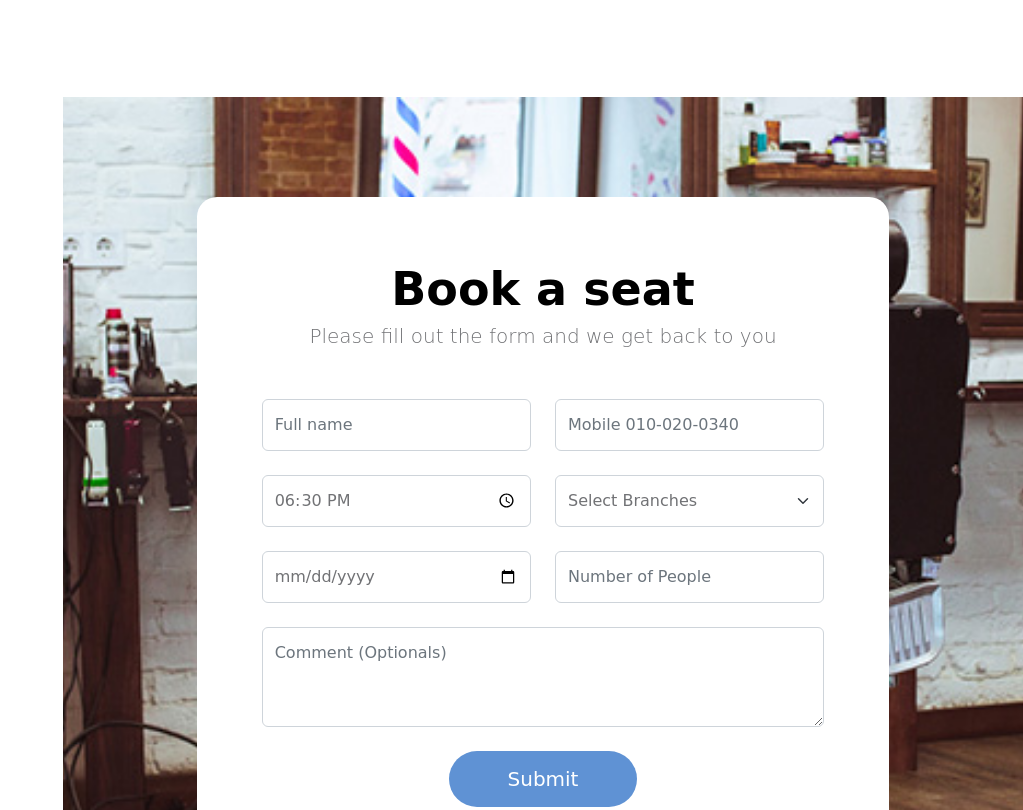
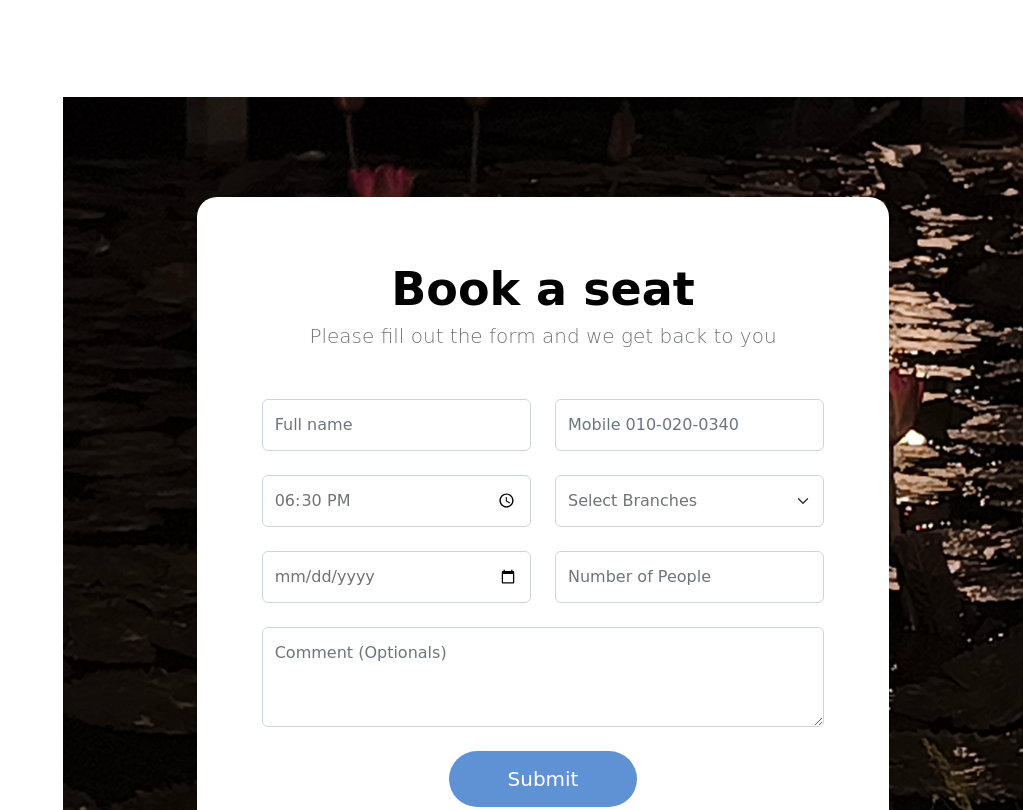
Before and after one commit to aiiiueo/tolong, a plain HTML site: page index.html in a window 1280 px wide. Shown: the part 2718-3528 px from the top of the page, without its empty margins (257-1280 px from the left). Drawn offline with Linux system fonts and the light colour scheme; a web font is replaced by a local one.

Commit message:
Restore original CSS content for barber shop template

```diff
--- a/css/templatemo-barber-shop.css
+++ b/css/templatemo-barber-shop.css
@@ -569,7 +569,7 @@ strong {
   BOOKING
 -----------------------------------------*/
 .booking-section {
-  background-image: url('../images/vintage-chair-barbershop.jpg');
+  background-image: url('../images/Teratai.jpg');
   background-repeat: no-repeat;
   background-attachment: fixed;
   background-size: cover;
```
